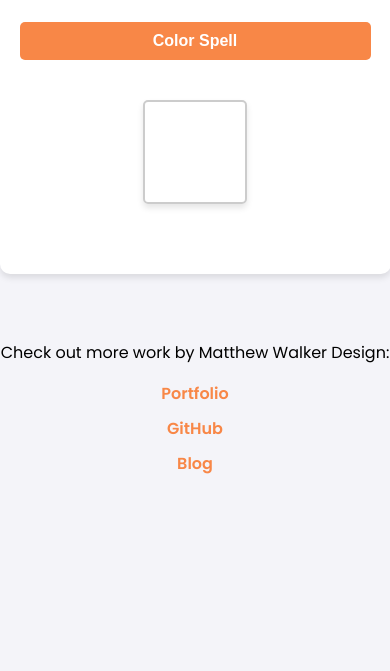
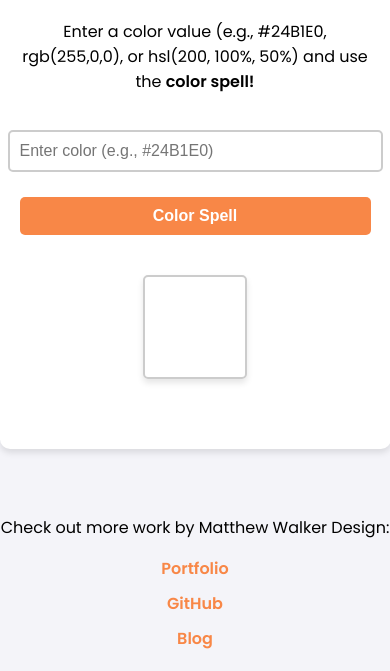
Before and after one commit to Matthew-Walker-Design/Color-Wizard-Project, a plain HTML site: page index.html in a window 390 px wide. Shown: the part 323-994 px from the top of the page. Before the commit the page ends 844 px from the top, so only its background shows below. Drawn offline with Linux system fonts and the light colour scheme.

Commit message:
fix: styling for responsiveness

```diff
--- a/index.html
+++ b/index.html
@@ -1,16 +1,24 @@
 <!DOCTYPE html>
 <html lang="en">
   <head>
-    <meta charset="UTF-8">
-    <meta name="viewport" content="width=device-width, initial-scale=1.0">
+    <meta charset="UTF-8" />
+    <meta name="viewport" content="width=device-width, initial-scale=1.0" />
     <title>Color Picker App</title>
-    <link rel="stylesheet" href="styles.css">
+    <link rel="stylesheet" href="styles.css" />
   </head>
   <body>
+    <div class="container">
       <div class="color-picker-container">
         <h1>Color Wizard</h1>
-        <p>Enter a color value (e.g., #24B1E0, rgb(255,0,0), or hsl(200, 100%, 50%) and use the <b>color spell!</b></p>
-        <input type="text" id="color-input" placeholder="Enter color (e.g., #24B1E0)" />
+        <p>
+          Enter a color value (e.g., #24B1E0, rgb(255,0,0), or hsl(200, 100%,
+          50%) and use the <b>color spell!</b>
+        </p>
+        <input
+          type="text"
+          id="color-input"
+          placeholder="Enter color (e.g., #24B1E0)"
+        />
         <button id="get-color">Color Spell</button>
         <div id="color-result" class="color-result">
           <div id="color-display" class="color-display"></div>
@@ -21,11 +29,17 @@
       <footer class="footer">
         <p>Check out more work by Matthew Walker Design:</p>
         <div class="footer-links">
-            <a href="https://www.matthewwalker.design/" target="_blank">Portfolio</a>
-            <a href="https://github.com/Matthew-Walker-Design" target="_blank">GitHub</a>
+          <a href="https://www.matthewwalker.design/" target="_blank"
+            >Portfolio</a
+          >
+          <a href="https://github.com/Matthew-Walker-Design" target="_blank"
+            >GitHub</a
+          >
           <a href="https://yourblog.com" target="_blank">Blog</a>
         </div>
       </footer>
+    </div>
+
     <script src="script.js"></script>
   </body>
 </html>
--- a/styles.css
+++ b/styles.css
@@ -1,19 +1,24 @@
-
-@import url('https://fonts.googleapis.com/css2?family=Poppins:wght@400;600&display=swap');
+@import url("https://fonts.googleapis.com/css2?family=Poppins:wght@400;600&display=swap");
 
 body {
-    font-family: 'Poppins', sans-serif;
+  font-family: "Poppins", sans-serif;
   margin: 0;
   padding: 0;
-    display: flex;
-    flex-direction: column;
-    justify-content: center;
-    align-items: center;
-    min-height: 100vh;
+  height: 100%;
+  width: 100%;
   background-color: #f4f4f9;
   text-align: center;
 }
 
+.container {
+  display: flex;
+  margin-top: 200px;
+  flex-direction: column;
+  justify-content: center;
+  align-items: center;
+  min-height: 100%;
+  width: 100%;
+}
 
 .color-picker-container {
   position: relative;
@@ -32,7 +37,7 @@ body {
 
 /* Wizard hat styling */
 .color-picker-container::before {
-    content: '';
+  content: "";
   position: absolute;
   top: -150px;
   left: -120px;
@@ -42,7 +47,6 @@ body {
   background-size: contain;
   transform: rotate(-30deg);
 }
-
 
 input[type="text"] {
   width: 80%;
@@ -75,7 +79,6 @@ button:hover {
   background-color: #b36234;
 }
 
-
 .color-result {
   margin: 20px 0;
   display: flex;
@@ -103,7 +106,6 @@ button:hover {
   margin-top: 10px;
 }
 
-
 .footer {
   text-align: center;
   padding: 20px 0;
@@ -127,12 +129,12 @@ button:hover {
 
 .footer-links a:hover {
   color: #b36234;
-
 }
 
 /* Responsive Design */
 @media (max-width: 600px) {
-    input[type="text"], button {
+  input[type="text"],
+  button {
     width: 100%;
     margin: 5px 0;
   }
```
Lines whose indentation alone changed are shown as unchanged.
